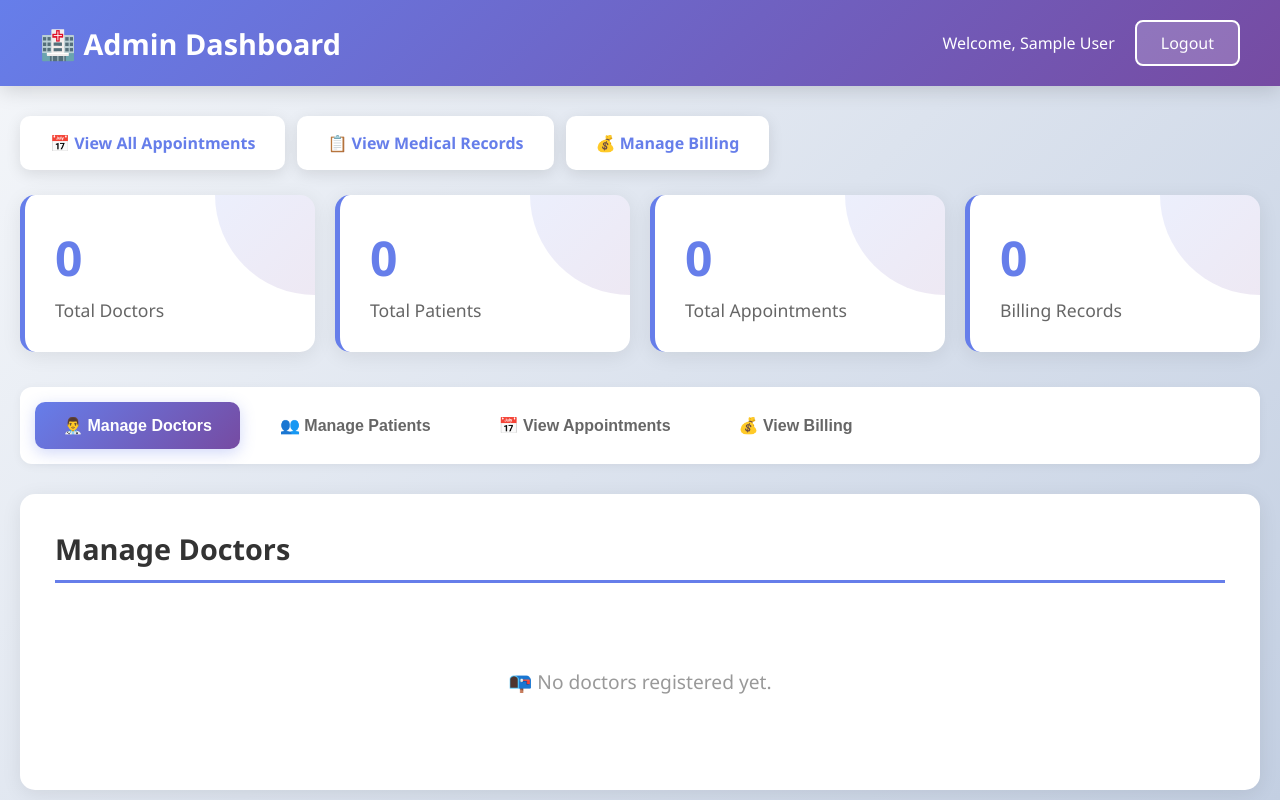
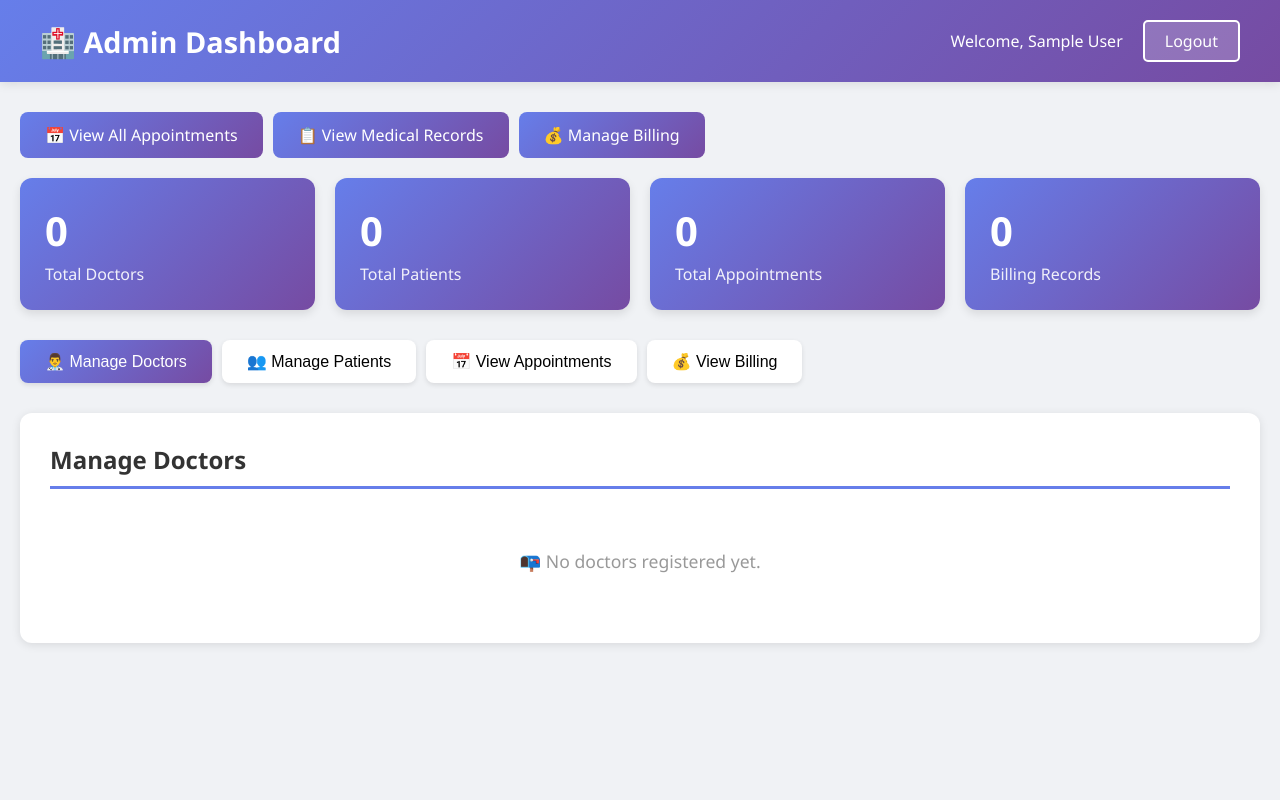
Before and after one commit to AdrishK03/HospitaLink, a Flask app: page /admin/dashboard in a window 1280 px wide. Run offline with Flask 3, Linux system fonts and the light colour scheme; the visitor is signed in with stand-in values (Sample User, id 1); data that the repository does not hold is empty; some libraries are stand-ins or nearby versions.

Commit message:
Update admin_dashboard.html

```diff
--- a/HMS/templates/admin_dashboard.html
+++ b/HMS/templates/admin_dashboard.html
@@ -13,8 +13,7 @@
 
         body {
             font-family: 'Segoe UI', Tahoma, Geneva, Verdana, sans-serif;
-            background: linear-gradient(135deg, #f5f7fa 0%, #c3cfe2 100%);
-            min-height: 100vh;
+            background: #f0f2f5;
         }
 
         .header {
@@ -24,12 +23,11 @@
             display: flex;
             justify-content: space-between;
             align-items: center;
-            box-shadow: 0 4px 20px rgba(0, 0, 0, 0.15);
+            box-shadow: 0 2px 10px rgba(0, 0, 0, 0.1);
         }
 
         .header h1 {
             font-size: 1.8em;
-            font-weight: 600;
         }
 
         .user-info {
@@ -38,27 +36,19 @@
             gap: 20px;
         }
 
-        .user-info span {
-            font-size: 1em;
-            font-weight: 500;
-        }
-
         .btn-logout {
             background: rgba(255, 255, 255, 0.2);
             color: white;
             border: 2px solid white;
-            padding: 10px 24px;
-            border-radius: 8px;
+            padding: 8px 20px;
+            border-radius: 5px;
             cursor: pointer;
             text-decoration: none;
-            transition: all 0.3s ease;
-            font-weight: 500;
+            transition: background 0.3s;
         }
 
         .btn-logout:hover {
             background: rgba(255, 255, 255, 0.3);
-            transform: translateY(-2px);
-            box-shadow: 0 4px 12px rgba(255, 255, 255, 0.3);
         }
 
         .container {
@@ -68,131 +58,73 @@
         }
 
         .nav-buttons {
-            margin-bottom: 25px;
+            margin-bottom: 20px;
             display: flex;
-            gap: 12px;
+            gap: 10px;
             flex-wrap: wrap;
         }
 
         .nav-buttons a {
-            padding: 14px 28px;
-            background: white;
-            color: #667eea;
+            padding: 12px 25px;
+            background: linear-gradient(135deg, #667eea 0%, #764ba2 100%);
+            color: white;
             text-decoration: none;
-            border-radius: 10px;
+            border-radius: 8px;
             display: inline-block;
-            font-weight: 600;
-            transition: all 0.3s ease;
-            box-shadow: 0 4px 15px rgba(0, 0, 0, 0.1);
-            border: 2px solid transparent;
+            font-weight: 500;
+            transition: transform 0.2s;
         }
 
         .nav-buttons a:hover {
-            transform: translateY(-3px);
-            box-shadow: 0 6px 20px rgba(102, 126, 234, 0.3);
-            border-color: #667eea;
-            background: linear-gradient(135deg, #667eea 0%, #764ba2 100%);
-            color: white;
-        }
-
-        .stats-grid {
-            display: grid;
-            grid-template-columns: repeat(auto-fit, minmax(250px, 1fr));
-            gap: 20px;
-            margin-bottom: 35px;
-        }
-
-        .stat-card {
-            background: white;
-            padding: 30px;
-            border-radius: 15px;
-            box-shadow: 0 4px 20px rgba(0, 0, 0, 0.08);
-            transition: all 0.3s ease;
-            border-left: 5px solid #667eea;
-            position: relative;
-            overflow: hidden;
-        }
-
-        .stat-card::before {
-            content: '';
-            position: absolute;
-            top: 0;
-            right: 0;
-            width: 100px;
-            height: 100px;
-            background: linear-gradient(135deg, #667eea20 0%, #764ba220 100%);
-            border-radius: 0 0 0 100%;
-        }
-
-        .stat-card:hover {
-            transform: translateY(-5px);
-            box-shadow: 0 8px 30px rgba(102, 126, 234, 0.2);
-        }
-
-        .stat-card h3 {
-            font-size: 3em;
-            color: #667eea;
-            margin-bottom: 8px;
-            font-weight: 700;
-        }
-
-        .stat-card p {
-            font-size: 1.1em;
-            color: #666;
-            font-weight: 500;
+            transform: translateY(-2px);
+            box-shadow: 0 4px 12px rgba(102, 126, 234, 0.4);
         }
 
         .tabs {
             display: flex;
-            gap: 12px;
+            gap: 10px;
             margin-bottom: 30px;
             flex-wrap: wrap;
-            background: white;
-            padding: 15px;
-            border-radius: 12px;
-            box-shadow: 0 2px 10px rgba(0, 0, 0, 0.05);
         }
 
         .tab-button {
-            padding: 14px 28px;
-            background: transparent;
+            padding: 12px 25px;
+            background: white;
             border: none;
-            border-radius: 10px;
+            border-radius: 8px;
             cursor: pointer;
             font-size: 1em;
-            transition: all 0.3s ease;
-            font-weight: 600;
-            color: #666;
+            transition: all 0.3s;
+            box-shadow: 0 2px 5px rgba(0, 0, 0, 0.1);
+            font-weight: 500;
         }
 
         .tab-button.active {
             background: linear-gradient(135deg, #667eea 0%, #764ba2 100%);
             color: white;
-            box-shadow: 0 4px 15px rgba(102, 126, 234, 0.3);
         }
 
-        .tab-button:hover:not(.active) {
-            background: #f0f2f5;
-            color: #667eea;
+        .tab-button:hover {
+            transform: translateY(-2px);
         }
 
         .tab-content {
             display: none;
             background: white;
-            border-radius: 15px;
-            padding: 35px;
-            box-shadow: 0 4px 20px rgba(0, 0, 0, 0.08);
+            border-radius: 12px;
+            padding: 30px;
+            box-shadow: 0 2px 10px rgba(0, 0, 0, 0.1);
         }
 
         .tab-content.active {
             display: block;
-            animation: fadeIn 0.4s ease;
+            animation: fadeIn 0.3s;
         }
 
         @keyframes fadeIn {
             from {
                 opacity: 0;
-                transform: translateY(20px);
+                transform: translateY(10px);
             }
             to {
                 opacity: 1;
@@ -201,12 +133,11 @@
         }
 
         .section-title {
-            font-size: 1.8em;
+            font-size: 1.5em;
             color: #333;
-            margin-bottom: 25px;
+            margin-bottom: 20px;
             border-bottom: 3px solid #667eea;
-            padding-bottom: 12px;
-            font-weight: 600;
+            padding-bottom: 10px;
         }
 
         table {
@@ -304,50 +221,68 @@
 
         .btn-delete:hover {
             background: #c82333;
-            transform: translateY(-2px);
-            box-shadow: 0 4px 12px rgba(220, 53, 69, 0.3);
         }
 
         .alert {
-            padding: 15px 20px;
-            border-radius: 10px;
+            padding: 12px 20px;
+            border-radius: 8px;
             margin-bottom: 20px;
-            font-weight: 500;
-            display: flex;
-            align-items: center;
-            gap: 10px;
         }
 
         .alert-success {
             background-color: #d4edda;
             color: #155724;
-            border-left: 4px solid #28a745;
+            border: 1px solid #c3e6cb;
         }
 
         .alert-danger {
             background-color: #f8d7da;
             color: #721c24;
-            border-left: 4px solid #dc3545;
+            border: 1px solid #f5c6cb;
         }
 
         .alert-warning {
             background-color: #fff3cd;
             color: #856404;
-            border-left: 4px solid #ffc107;
+            border: 1px solid #ffeaa7;
         }
 
         .alert-info {
             background-color: #d1ecf1;
             color: #0c5460;
-            border-left: 4px solid #17a2b8;
+            border: 1px solid #bee5eb;
         }
 
         .no-data {
             text-align: center;
-            padding: 60px 20px;
+            padding: 40px;
             color: #999;
-            font-size: 1.2em;
-            font-weight: 500;
+            font-size: 1.1em;
+        }
+
+        .stats-grid {
+            display: grid;
+            grid-template-columns: repeat(auto-fit, minmax(200px, 1fr));
+            gap: 20px;
+            margin-bottom: 30px;
+        }
+
+        .stat-card {
+            background: linear-gradient(135deg, #667eea 0%, #764ba2 100%);
+            color: white;
+            padding: 25px;
+            border-radius: 12px;
+            box-shadow: 0 4px 10px rgba(0, 0, 0, 0.1);
+        }
+
+        .stat-card h3 {
+            font-size: 2.5em;
+            margin-bottom: 5px;
+        }
+
+        .stat-card p {
+            font-size: 1em;
+            opacity: 0.9;
         }
 
         .modal {
@@ -815,7 +734,7 @@
     </div>
 
     <script>
-        function showTab(tabName) {
+        function showTab(tabName, buttonElement) {
             const tabs = document.querySelectorAll('.tab-content');
             const buttons = document.querySelectorAll('.tab-button');
 
@@ -828,10 +747,16 @@
             });
 
             document.getElementById(tabName).classList.add('active');
-            event.target.classList.add('active');
+            buttonElement.classList.add('active');
         }
 
-        function editDoctor(id, name, email, specialization, contact) {
+        function editDoctor(button) {
+            const id = button.getAttribute('data-id');
+            const name = button.getAttribute('data-name');
+            const email = button.getAttribute('data-email');
+            const specialization = button.getAttribute('data-specialization');
+            const contact = button.getAttribute('data-contact');
+
             document.getElementById('doctor_id').value = id;
             document.getElementById('doctor_name').value = name;
             document.getElementById('doctor_email').value = email;
@@ -840,7 +765,12 @@
             document.getElementById('editDoctorModal').style.display = 'block';
         }
 
-        function editPatient(id, name, email, contact) {
+        function editPatient(button) {
+            const id = button.getAttribute('data-id');
+            const name = button.getAttribute('data-name');
+            const email = button.getAttribute('data-email');
+            const contact = button.getAttribute('data-contact');
+
             document.getElementById('patient_id').value = id;
             document.getElementById('patient_name').value = name;
             document.getElementById('patient_email').value = email;
@@ -868,8 +798,8 @@
                 return false;
             }
 
-            if (contact.length < 10) {
-                alert('Please enter a valid contact number');
+            if (contact.replace(/\D/g, '').length < 10) {
+                alert('Please enter a valid contact number (at least 10 digits)');
                 return false;
             }
 
@@ -891,8 +821,8 @@
                 return false;
             }
 
-            if (contact.length < 10) {
-                alert('Please enter a valid contact number');
+            if (contact.replace(/\D/g, '').length < 10) {
+                alert('Please enter a valid contact number (at least 10 digits)');
                 return false;
             }
 
```
Also changed, not shown: other parts of HMS/templates/admin_dashboard.html (+62 -92 lines).
